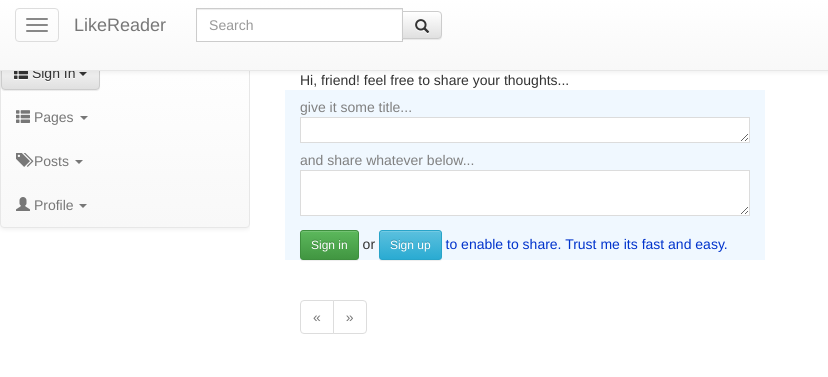
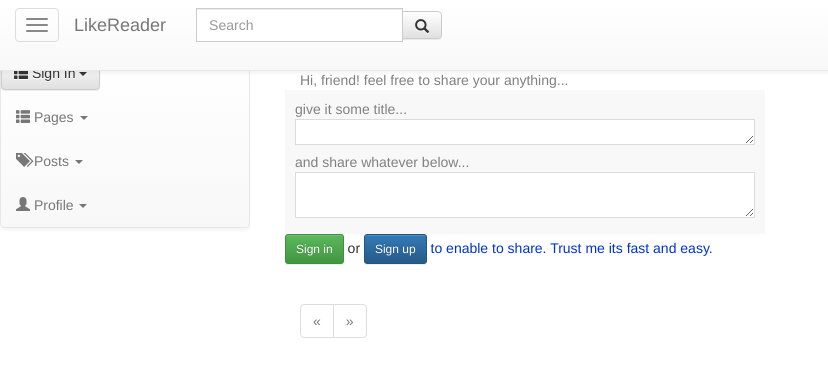
Before and after one commit to jmjuanico/likereader, a Flask app: page /index in a window 1280 px wide. Shown: the top 377 px of the page, without its empty margins (0-828 px from the left). Run offline with Flask 2, Linux system fonts and the light colour scheme; data that the repository does not hold is empty; parts of the project's set-up code (start-up, migrations or seed data) failed here and were passed over; some libraries are stand-ins or nearby versions.

Commit message:
simplifying form styles

```diff
--- a/app/static/css/app.css
+++ b/app/static/css/app.css
@@ -228,6 +228,19 @@ a {
 .content {background-color:#fff;}
 
 /***************************************************
+form styles
+****************************************************/
+.comment-form {
+    background-color: #f8f8f8;
+    border-style: solid black;
+    padding-top: 2px;
+    padding-bottom: 2px;
+    padding-left: 10px;
+    padding-right: 10px;
+}
+
+
+/***************************************************
 comments style
 ****************************************************/
 div.comment-container div.comment-thumbnail {
@@ -260,6 +273,7 @@ div.post-container div.post-author {
 div.post-container div.post-title * {
     color: 0033CC !important;
     font-weight: normal !important;
+    margin-bottom: 1px;
 }
 
 div.post-container {
@@ -267,6 +281,11 @@ div.post-container {
 }
 
 .control-label {
+    color: grey !important;
+    font-weight: normal !important;
+}
+
+.post-invite {
     color: grey !important;
     font-weight: normal !important;
 }
@@ -338,8 +357,10 @@ text boxes formats
     min-width: 250px;
     padding: 0 14px 0;
     overflow:hidden;
+    background-color: #f8f8f8;
     /***background-color:rgba(255,255,255,.8); ***/
-    background-color: #f0f8ff;
+    /***background-color: #e7e7e7;***/
+    /**background-color: #f0f8ff;**/
 }
 #login-dp .help-block{
     font-size:12px
--- a/app/templates/base.html
+++ b/app/templates/base.html
@@ -123,17 +123,10 @@
                                      <div class="help-block text-right"><a href="/update">Forget your password ?</a></div>
                                 </div>
                                 <div class="form-group">
-                                     <button type="submit" class="btn btn-primary btn-block">Sign in</button>
-                                </div>
-                                <div class="checkbox">
-                                     <label>
-                                     <input type="checkbox"> keep me logged-in
-                                     </label>
+                                     <button type="submit" class="btn btn-success btn-block">Sign in</button>
+                                    <a id="registersidebar" class="btn btn-primary btn-block" href="/register"><b>Sign up</b></a>
                                 </div>
                          </form>
-                        </div>
-                        <div class="bottom text-center">
-                            New here? <a href="/register"><b>Join Us</b></a>
                         </div>
                      </div>
                 </li>
@@ -190,17 +183,18 @@
         </div>
 
         <div class="col-md-6">
-            <!-- adsense here -->
+
+            <!---adsense here -->
             <script async src="//pagead2.googlesyndication.com/pagead/js/adsbygoogle.js"></script>
-            <!-- automaticsize -->
+            <!-- LargeRectangleAdd -->
             <ins class="adsbygoogle"
-                 style="display:block"
+                 style="display:inline-block;width:336px;height:280px"
                  data-ad-client="ca-pub-4942287924077752"
-                 data-ad-slot="3031718420"
-                 data-ad-format="auto"></ins>
+                 data-ad-slot="7837021226"></ins>
             <script>
             (adsbygoogle = window.adsbygoogle || []).push({});
             </script>
+
         </div>
       </div>
     </main>
--- a/app/templates/commentbox.html
+++ b/app/templates/commentbox.html
@@ -29,7 +29,7 @@
 
 <div class="social-buttons">
     <a href="{{ url_for('login', continue_url=request.url) }}" class="btn btn-sm btn-success">{{ _('Sign in') }}</a> or
-    <a href="{{ url_for('register', continue_url=request.url) }}" class="btn btn-sm btn-info">{{ _('Sign up') }}</a>
+    <a href="{{ url_for('register', continue_url=request.url) }}" class="btn btn-sm btn-primary">{{ _('Sign up') }}</a>
     <a href="{{ url_for('login', continue_url=request.url) }}"> to enable to comment. Trust me its fast and easy.</a>
 </div>
 
--- a/app/templates/index.html
+++ b/app/templates/index.html
@@ -2,7 +2,7 @@
 {% extends "base.html" %}
 
 {% block content %}
-    <div class="title">{{ _('Hi, %(username)s! feel free to share your thoughts...', username=g.user.username or 'friend') }}</div>
+    <div class="post-invite">{{ _('Hi, %(username)s! feel free to share your anything...', username=g.user.username or 'friend') }}</div>
 
     {% include 'postbox.html' %}
 
--- a/app/templates/login.html
+++ b/app/templates/login.html
@@ -51,7 +51,7 @@
                       <button class="btn btn-success" name="submit" type="submit" value="signin">Sign In</button>
                         </div>
                       <div class="btn-group">
-                      <button class="btn btn-info" name="submit" type="submit" value="cancel">Later</button>
+                      <button class="btn btn-primary" name="submit" type="submit" value="cancel">Later</button>
                           </div>
                     </div>
                   <input type=hidden value="{{ next or '' }}" name=next>
--- a/app/templates/post.html
+++ b/app/templates/post.html
@@ -1,12 +1,12 @@
 
  <div class="post-container">
 
+        <div class="post-title"><h4><span id="post{{ post.id }}"><a href="{{ url_for('post', id = post.id) }}">{{ post.title }}</a></span></h4></div>
         <div class="post-thumbnail">
             <a href="{{ url_for('.user', username=post.author.username) }}">
                 <img class="img-rounded profile-thumbnail" src="{{ post.author.avatar(size=50) }}">
             </a>
         </div>
-        <div class="post-title"><span id="post{{ post.id }}"><a href="{{ url_for('post', id = post.id) }}">{{ post.title }}</a></span></div>
 
         {% autoescape false %}
         <div class="post-author text-lowercase">{{ _('%(username)s posted %(when)s:', username='<a href="%s">%s</a>' % (url_for('user', username=post.author.username), post.author.username), when=momentjs(post.timestamp).fromNow()) }}</div>
--- a/app/templates/postbox.html
+++ b/app/templates/postbox.html
@@ -1,6 +1,6 @@
 
-  <div class="row"> <!--#f8f8f8-->
-<div class="col-sm-12" style="background-color:#f0f8ff;">
+  <div class="row"> <!--#f8f8f8 style="background-color:#f8f8f8;"-->
+
     <div class="comment-form">
         <form class="form-horizontal" action="" method="post" name="post">
             {{ postform.hidden_tag() }}
@@ -43,7 +43,7 @@
     {% if not g.user.is_authenticated %}
         <div class="social-buttons">
             <a href="{{ url_for('login', continue_url=request.url) }}" class="btn btn-sm btn-success">{{ _('Sign in') }}</a> or
-            <a href="{{ url_for('register', continue_url=request.url) }}" class="btn btn-sm btn-info">{{ _('Sign up') }}</a>
+            <a href="{{ url_for('register', continue_url=request.url) }}" class="btn btn-sm btn-primary">{{ _('Sign up') }}</a>
             <a href="{{ url_for('login', continue_url=request.url) }}"> to enable to share. Trust me its fast and easy.</a>
         </div>
 
@@ -64,5 +64,5 @@
     -->
 
     {% endif %}
-    </div>
+
 </div>
--- a/app/templates/register.html
+++ b/app/templates/register.html
@@ -80,7 +80,7 @@
                             <button class="btn btn-success" name="submit" type="submit" value="register">Register</button>
                         </div>
                         <div class="btn-group">
-                            <button class="btn btn-info" name="submit" type="submit" value="cancel">Later</button>
+                            <button class="btn btn-primary" name="submit" type="submit" value="cancel">Later</button>
                         </div>
                     </div>
 
--- a/app/templates/update.html
+++ b/app/templates/update.html
@@ -41,7 +41,7 @@
                         <button class="btn btn-success" name="submit" type="submit" value="update">Reset password</button>
                     </div>
                     <div class="btn-group">
-                        <button class="btn btn-info" name="submit" type="submit" value="cancel">Later</button>
+                        <button class="btn btn-primary" name="submit" type="submit" value="cancel">Later</button>
                     </div>
                 </div>
 
--- a/app/views.py
+++ b/app/views.py
@@ -65,19 +65,24 @@ def retain_before_auth_page(target):
 
 @app.route('/baselogin', methods=['GET', 'POST'])
 def baselogin():
+    print 'imhere'
     if g.login_form.validate_on_submit():
         user = User.query.filter_by(username=g.login_form.username.data).first()
         session['remember_me'] = True
-        if user is not None:
+        if user:
             if bcrypt.check_password_hash(str(user.password), str(g.login_form.password.data)):
                 login_user(user)
                 flash('Welcome ' + user.username + '! You are now logged in. ', 'success')
+                return redirect (request.referrer)
             else:
                 flash('Oops! Sorry invalid username or password.', 'danger')
+                return redirect (request.referrer)
         else:
             flash('Oops! Sorry invalid username or password.', 'danger')
-    # return redirect(url_for('index'))
-    return redirect (request.referrer)
+            return redirect (request.referrer)
+    else:
+        flash('Oops! Sorry invalid username or password.', 'danger')
+        return redirect (request.referrer)
 
 @app.route('/login', methods=['GET', 'POST'])
 def login():
```
Also changed, not shown: app/templates/baseold.html (+5 -4 lines). Lines whose indentation alone changed are shown as unchanged.
